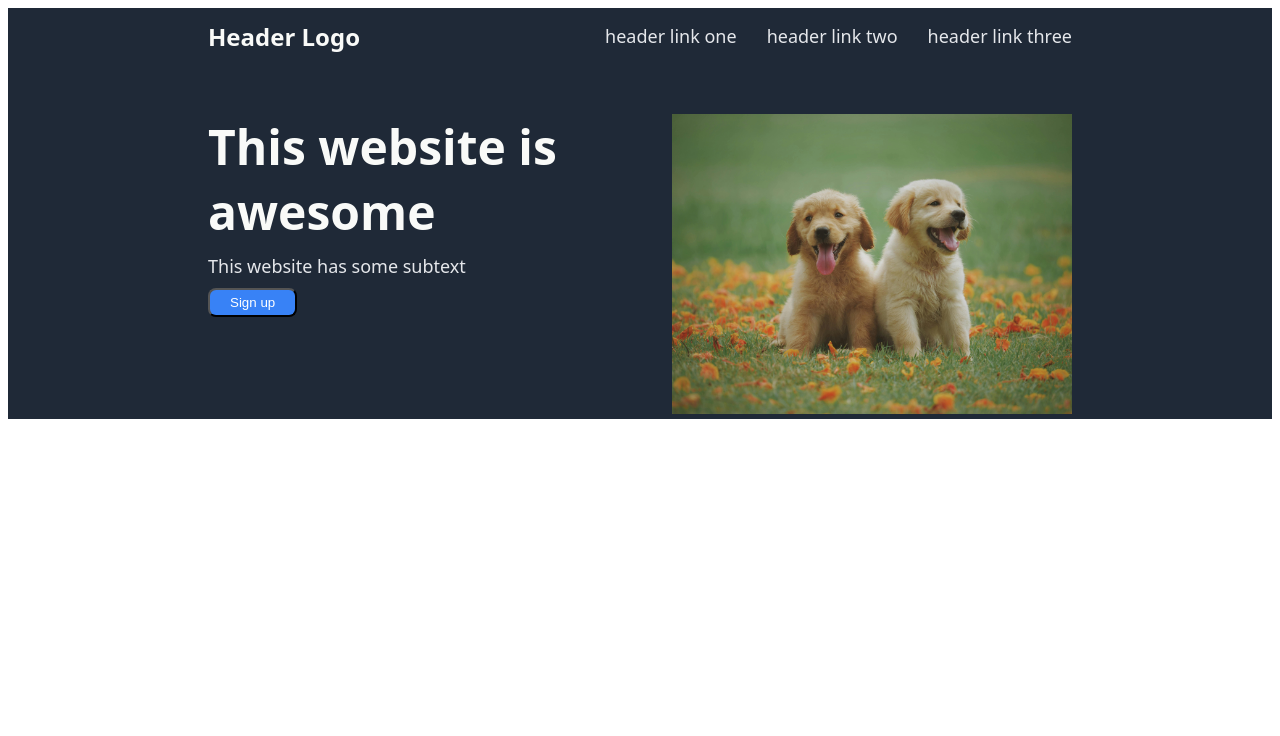
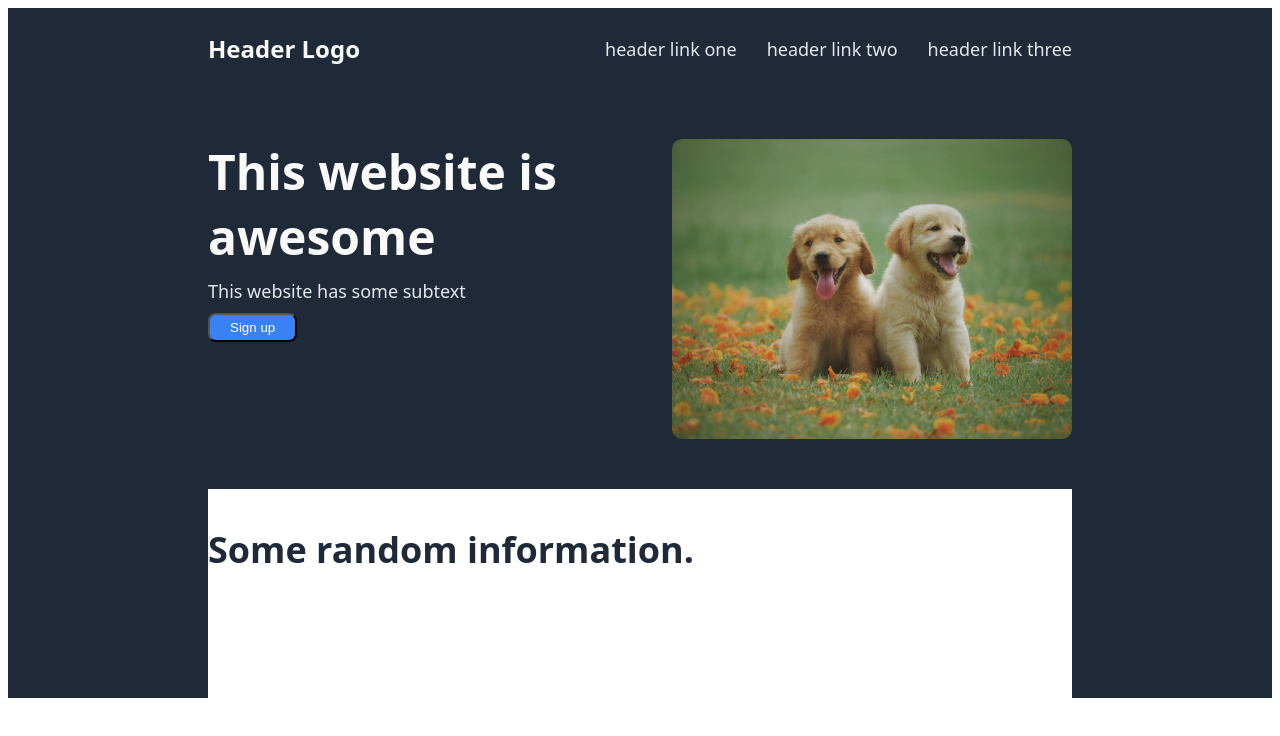
Before and after one commit to Deshenfektion/landing-page, a plain HTML site: page index.html in a window 1280 px wide. Drawn offline with Linux system fonts and the light colour scheme.

Commit message:
Create section two

```diff
--- a/index.html
+++ b/index.html
@@ -19,11 +19,28 @@
         <div class="hero-section">
             <div class="container">
                 <h1>This website is awesome</h1>
-                <p>This website has some subtext</p>
+                <p id="hero-secondary-text">This website has some subtext</p>
                 <button>Sign up</button>
             </div>
+            <img id="puppies" src="img/pexels-chevanon-photography-1108099.jpg" alt="Two little puppies"
+        </div>
+    </div>
+
+
+    <div class="section-two">
+        <p id="information-header-text">Some random information.</p>
+        <div class="information-images-container">
             <div class="image-container">
-                <img src="img/pexels-chevanon-photography-1108099.jpg" alt="Two little puppies"
+                <img class="information-image" src="" alt="">
+            </div>
+            <div class="image-container">
+                <img class="information-image" src="" alt="">
+            </div>
+            <div class="image-container">
+                <img class="information-image" src="" alt="">
+            </div>
+            <div class="image-container">
+                <img class="information-image" src="" alt="">
             </div>
         </div>
     </div>
--- a/styles.css
+++ b/styles.css
@@ -66,8 +66,9 @@ button {
     gap: 10px;
 }
 
-img {
+#puppies {
     width: 400px;
+    border-radius: 10px;
 }
 
 h1 {
@@ -78,10 +79,21 @@ h1 {
     color: #f9faf8;
 }
 
-/* hero secondary text */
-p {
+#hero-secondary-text {
     margin: 0px;
     padding: 0px;
     font-size: 18px;
     color: #e5e7eb;
 }
+
+
+.section-two {
+    background-color: white;
+
+}
+
+#information-header-text {
+    font-size: 36px;
+    font-weight: 800;
+    color: #1f2937;
+}
```
Also changed, not shown: img/pexels-misolo-cosmetic-4841264.jpg (added).
